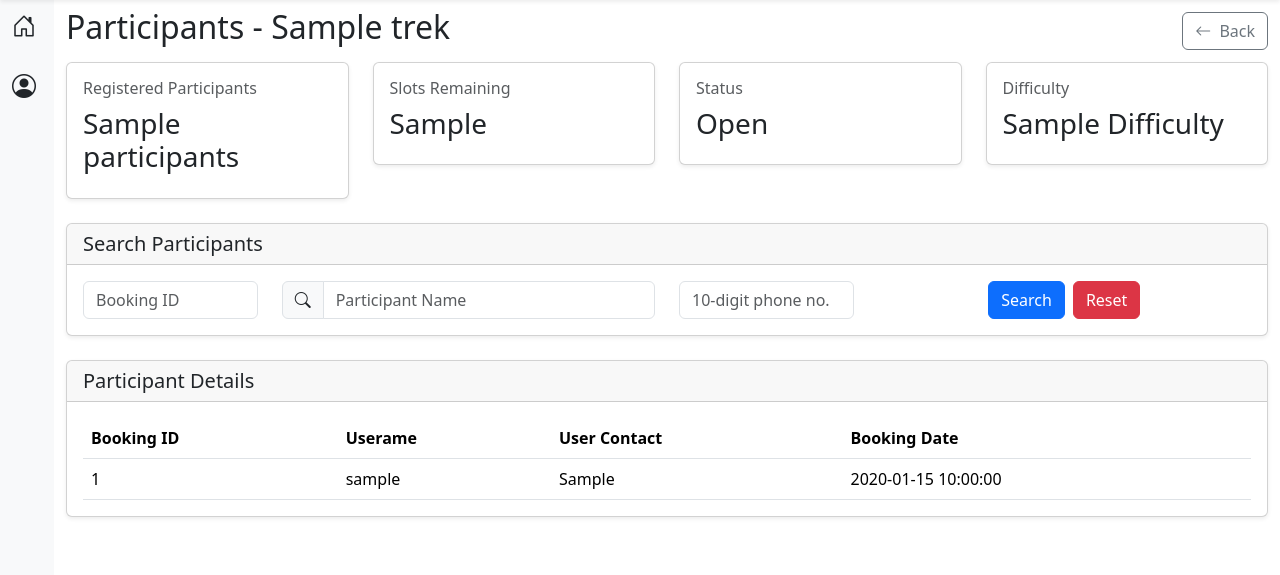
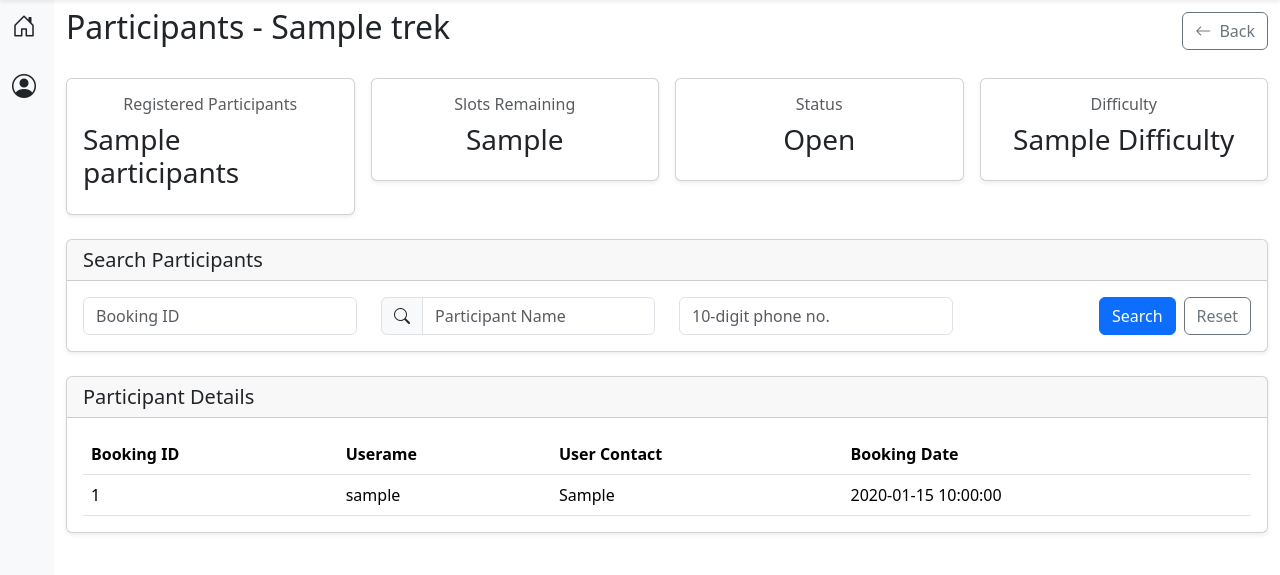
Before and after one commit to vini-cyberpunk/trekking-management-system_23f3002456, a Flask app: template app/templates/staff/participants.html in a window 1280 px wide. Shown: the part 57-632 px from the top of the page. Run offline with Flask 3, Linux system fonts and the light colour scheme; the template is opened without the code that fills it: most values are stand-ins (such as "Sample title", 1, 10 or a date in 2020); parts of the project's set-up code (start-up, migrations or seed data) failed here and were passed over.

Commit message:
staff page done

```diff
--- a/app/templates/staff/participants.html
+++ b/app/templates/staff/participants.html
@@ -14,7 +14,7 @@ Participants
     <h2> Participants - {{ trek.trek_name }} </h2>
 
 
-    <a href="{{ next_page }}" class="btn btn-outline-secondary">
+    <a href="{{ url_for('staff.dashboard') }}" class="btn btn-outline-secondary">
 
         <i class="bi bi-arrow-left me-1"></i>
 
@@ -25,17 +25,17 @@ Participants
 </div>
 
 
-<div class="row mt-2">
+<div class="row row-cols-lg-4 row-cols-2 g-3 mt-2">
 
-    <div class="col-md-3">
+    <div class="col">
 
         <div class="card shadow-sm">
 
-            <div class="card-body">
+            <div class="card-body d-flex flex-column align-items-center">
 
                 <h6 class="text-muted"> Registered Participants </h6>
 
-                <h3> {{ participants }} <h3>
+                <h3> {{ participants }} </h3>
 
             </div>
 
@@ -43,11 +43,11 @@ Participants
 
     </div>
 
-    <div class="col-md-3">
+    <div class="col">
 
         <div class="card shadow-sm">
 
-            <div class="card-body">
+            <div class="card-body d-flex flex-column align-items-center">
 
                 <h6 class="text-muted"> Slots Remaining </h6>
 
@@ -59,11 +59,11 @@ Participants
 
     </div>
 
-    <div class="col-md-3">
+    <div class="col">
 
         <div class="card shadow-sm">
 
-            <div class="card-body">
+            <div class="card-body d-flex flex-column align-items-center">
 
                 <h6 class="text-muted"> Status </h6>
 
@@ -75,15 +75,15 @@ Participants
 
     </div>
 
-    <div class="col-md-3">
+    <div class="col">
 
         <div class="card shadow-sm">
 
-            <div class="card-body">
+            <div class="card-body d-flex flex-column align-items-center">
 
                 <h6 class="text-muted"> Difficulty </h6>
 
-                <h3> {{ trek.difficulty.title() }} <h3>
+                <h3> {{ trek.difficulty.title() }} </h3>
 
             </div>
 
@@ -106,9 +106,9 @@ Participants
 
         <form method="GET">
 
-            <div class="row">
+            <div class="row row-cols-lg-4 row-cols-md-2 row-cols-1">
 
-                <div class="col-md-2">
+                <div class="col">
 
                     <input
                         type="number"
@@ -120,7 +120,7 @@ Participants
 
                 </div>
 
-                <div class="col-md-4">
+                <div class="col">
 
                 <div class="input-group">
 
@@ -138,7 +138,7 @@ Participants
 
                 </div>
 
-                <div class="col-md-2">
+                <div class="col">
 
                     <input
                         type="tel"
@@ -152,7 +152,7 @@ Participants
 
                 </div>
 
-                <div class="col-md-4 d-flex justify-content-center gap-2">
+                <div class="col ms-auto d-flex justify-content-end gap-2">
 
                     <button
                         type="submit"
@@ -160,7 +160,7 @@ Participants
                         Search
                     </button>
 
-                    <a class="btn btn-danger" href="{{ url_for('staff.participants', trek_id=trek.trek_id) }}">
+                    <a class="btn btn-outline-secondary" href="{{ url_for('staff.participants', trek_id=trek.trek_id) }}">
                 		Reset
                 	</a>
 
```
Also changed, not shown: app/templates/staff/dashboard.html (+12 -7 lines).
